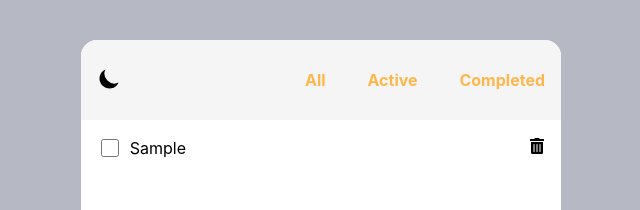
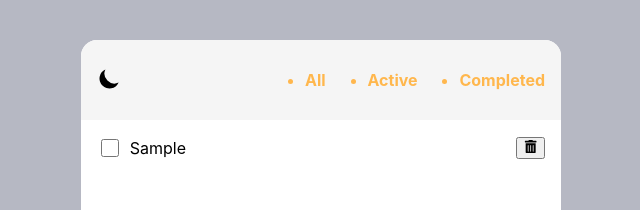
Before and after one commit to cychann/todo, a React (Create React App) app: page / in a window 1280 px wide. Both pictures are taken after typing "Sample" into the empty fields and a click on the button "Add". Shown: the part 120-330 px from the top of the page, without its empty margins (319-959 px from the left). Built offline with nearby package versions, Linux system fonts and the light colour scheme.

Commit message:
Refactor: use semantic tag

```diff
--- a/src/components/FilterTodo/FilterTodo.jsx
+++ b/src/components/FilterTodo/FilterTodo.jsx
@@ -6,28 +6,28 @@ export default function FilterTodo() {
   const { action } = useContext(TodoContext);
 
   return (
-    <div className={styles.filter_box}>
-      <div
+    <ul className={styles.filter_box}>
+      <li
         className={styles.filter_text}
         id="all"
         onClick={(e) => action.filterTodo(e.target.id)}
       >
         All
-      </div>
-      <div
+      </li>
+      <li
         className={styles.filter_text}
         id="active"
         onClick={(e) => action.filterTodo(e.target.id)}
       >
         Active
-      </div>
-      <div
+      </li>
+      <li
         className={styles.filter_text}
         id="completed"
         onClick={(e) => action.filterTodo(e.target.id)}
       >
         Completed
-      </div>
-    </div>
+      </li>
+    </ul>
   );
 }
--- a/src/components/TodoItem/TodoItem.jsx
+++ b/src/components/TodoItem/TodoItem.jsx
@@ -10,7 +10,6 @@ export default function TodoItem({ todo }) {
   const { darkMode } = useContext(DarkModeContext);
 
   return (
-    <div>
     <li key={todo.id} className={styles.todo}>
       <div className={styles.todo_left}>
         <input
@@ -21,18 +20,22 @@ export default function TodoItem({ todo }) {
         />
         {todo.done ? (
           <del>
-              <span className={styles.todo_done}>{todo.text}</span>
+            <label htmlFor="checkbox" className={styles.todo_done}>
+              {todo.text}
+            </label>
           </del>
         ) : (
-            <span className={`${darkMode ? styles.dark : styles.light}`}>
+          <label
+            htmlFor="checkbox"
+            className={`${darkMode ? styles.dark : styles.light}`}
+          >
             {todo.text}
-            </span>
+          </label>
         )}
       </div>
-        <div onClick={() => action.deleteTodo(todo.id)}>
+      <button onClick={() => action.deleteTodo(todo.id)}>
         <FaTrashAlt />
-        </div>
+      </button>
     </li>
-    </div>
   );
 }
```
Lines whose indentation alone changed are shown as unchanged.
